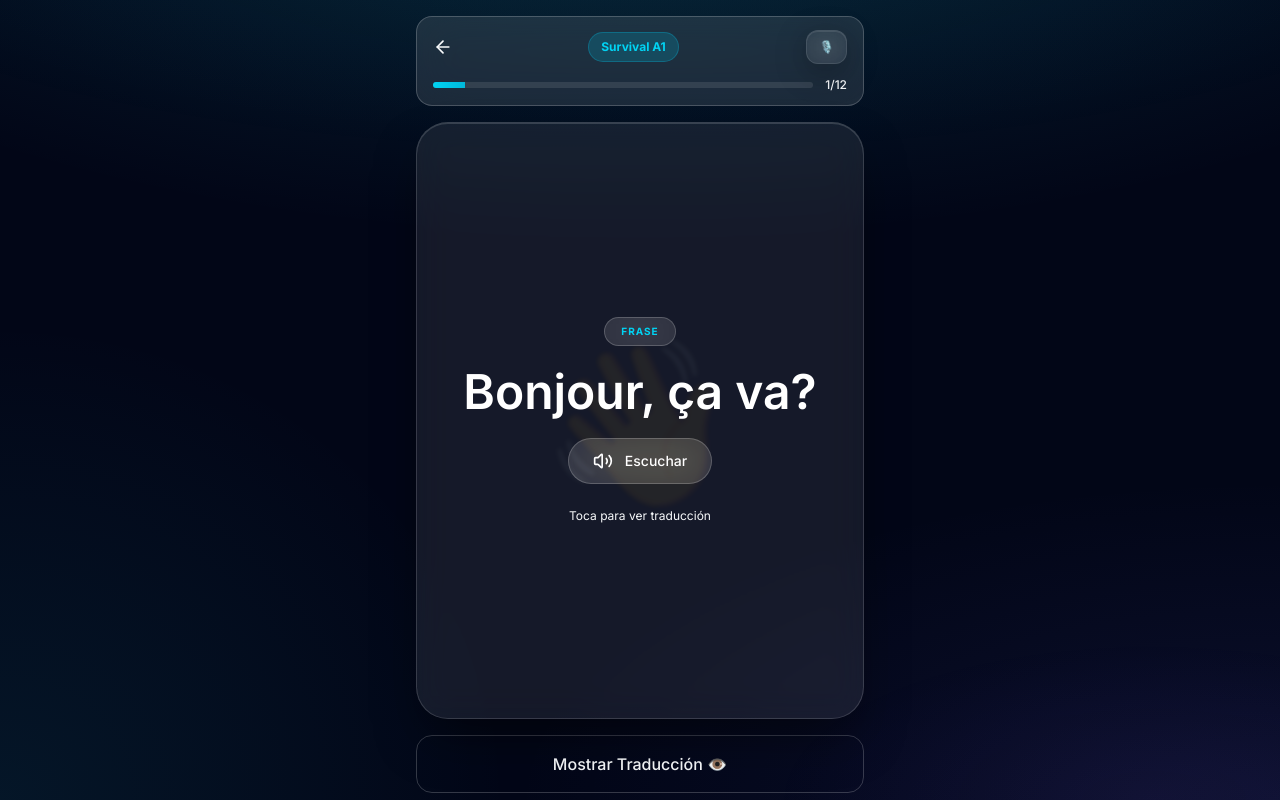
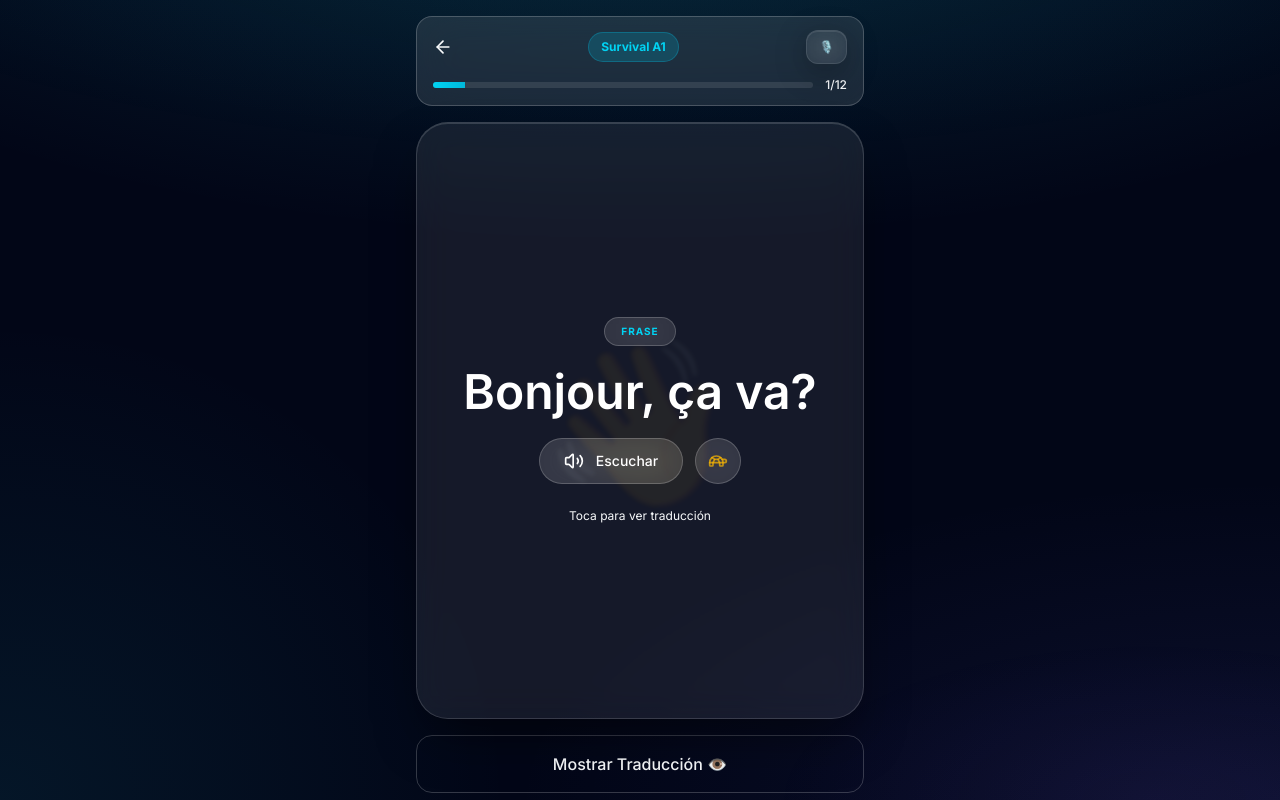
Before and after one commit to miguellouwagie-creator/French, a Next.js app: page /dojo in a window 1280 px wide. Built offline with nearby package versions, Linux system fonts and the light colour scheme.

Commit message:
Añadido botón de velocidad lenta (Tortuga)

```diff
--- a/src/Components/PhoneticDojo.tsx
+++ b/src/Components/PhoneticDojo.tsx
@@ -1,7 +1,7 @@
 "use client";
 import { useState, useEffect, useCallback } from 'react';
 import { motion, AnimatePresence } from 'framer-motion';
-import { ArrowLeft, Volume2, RefreshCw, AlertTriangle, Brain } from 'lucide-react';
+import { ArrowLeft, Volume2, RefreshCw, AlertTriangle, Brain, Turtle } from 'lucide-react';
 import Link from 'next/link';
 import { getTrackById, getDefaultTrack, type Track, type Card } from '../lib/data';
 
@@ -30,6 +30,7 @@ export default function PhoneticDojo({ trackId = 'survival' }: PhoneticDojoProps
     const [selectedVoice, setSelectedVoice] = useState<SpeechSynthesisVoice | null>(null);
     const [showVoiceModal, setShowVoiceModal] = useState(false);
     const [cardKey, setCardKey] = useState(0);
+    const [isSlowMode, setIsSlowMode] = useState(false);
 
     // Load track and shuffle deck when trackId changes
     useEffect(() => {
@@ -76,7 +77,7 @@ export default function PhoneticDojo({ trackId = 'survival' }: PhoneticDojoProps
         return () => clearInterval(interval);
     }, [loadVoices]);
 
-    const speakFrench = (text: string) => {
+    const speakFrench = (text: string, speed: number = 0.9) => {
         if ('speechSynthesis' in window) {
             window.speechSynthesis.cancel();
             const utterance = new SpeechSynthesisUtterance(text);
@@ -87,11 +88,21 @@ export default function PhoneticDojo({ trackId = 'survival' }: PhoneticDojoProps
             } else {
                 utterance.lang = 'fr-FR';
             }
-            utterance.rate = 0.85;
+            utterance.rate = speed;
 
-            utterance.onstart = () => setIsSpeaking(true);
-            utterance.onend = () => setIsSpeaking(false);
-            utterance.onerror = () => setIsSpeaking(false);
+            const isSlow = speed < 0.8;
+            utterance.onstart = () => {
+                setIsSpeaking(true);
+                setIsSlowMode(isSlow);
+            };
+            utterance.onend = () => {
+                setIsSpeaking(false);
+                setIsSlowMode(false);
+            };
+            utterance.onerror = () => {
+                setIsSpeaking(false);
+                setIsSlowMode(false);
+            };
 
             window.speechSynthesis.speak(utterance);
         }
@@ -256,24 +267,58 @@ export default function PhoneticDojo({ trackId = 'survival' }: PhoneticDojoProps
                                     </motion.div>
                                 )}
 
-                                {/* Speaker Button */}
+                                {/* Audio Buttons */}
+                                <div className="flex items-center gap-3">
+                                    {/* Main Speaker Button */}
                                     <motion.button
                                         whileTap={{ scale: 0.9 }}
                                         onClick={(e) => {
                                             e.stopPropagation();
-                                        speakFrench(card.french);
+                                            speakFrench(card.french, 0.9);
                                         }}
                                         disabled={isSpeaking}
-                                    className={`glass-pill rounded-full px-6 py-3 flex items-center gap-3 transition-all duration-300 ${isSpeaking
+                                        className={`glass-pill rounded-full px-6 py-3 flex items-center gap-3 transition-all duration-300 ${isSpeaking && !isSlowMode
                                             ? 'glow-cyan-intense scale-105'
                                             : 'hover:bg-white/10'
                                             }`}
                                     >
-                                    <Volume2 className={`w-5 h-5 ${isSpeaking ? 'animate-pulse text-cyan-400' : 'text-white'}`} />
+                                        <Volume2 className={`w-5 h-5 ${isSpeaking && !isSlowMode ? 'animate-pulse text-cyan-400' : 'text-white'}`} />
                                         <span className="text-sm font-medium text-white">
-                                        {isSpeaking ? 'Escuchando...' : 'Escuchar'}
+                                            {isSpeaking && !isSlowMode ? 'Escuchando...' : 'Escuchar'}
                                         </span>
                                     </motion.button>
+
+                                    {/* Slow Motion Button (Turtle) */}
+                                    <motion.button
+                                        whileTap={{ scale: 0.9 }}
+                                        onClick={(e) => {
+                                            e.stopPropagation();
+                                            speakFrench(card.french, 0.65);
+                                        }}
+                                        disabled={isSpeaking}
+                                        className={`glass-pill rounded-full p-3 flex items-center justify-center transition-all duration-300 border ${isSlowMode
+                                            ? 'border-amber-400/50 bg-amber-500/20 shadow-[0_0_20px_rgba(245,158,11,0.3)]'
+                                            : 'border-amber-500/30 hover:bg-amber-500/10 hover:border-amber-400/50'
+                                            }`}
+                                        title="Reproducción lenta"
+                                    >
+                                        <Turtle className={`w-5 h-5 transition-all ${isSlowMode
+                                            ? 'text-amber-400 animate-pulse'
+                                            : 'text-amber-400/70'}`}
+                                        />
+                                    </motion.button>
+                                </div>
+
+                                {/* Speed Hint */}
+                                {isSlowMode && (
+                                    <motion.p
+                                        initial={{ opacity: 0, y: -5 }}
+                                        animate={{ opacity: 1, y: 0 }}
+                                        className="text-xs text-amber-400 font-medium"
+                                    >
+                                        🐢 Modo lento activo
+                                    </motion.p>
+                                )}
 
                                 {/* Translation (Revealed on Tap) - Only if NOT phonetic lab or if phonetic lab and tapped */}
                                 <AnimatePresence>
```
Lines whose indentation alone changed are shown as unchanged.
